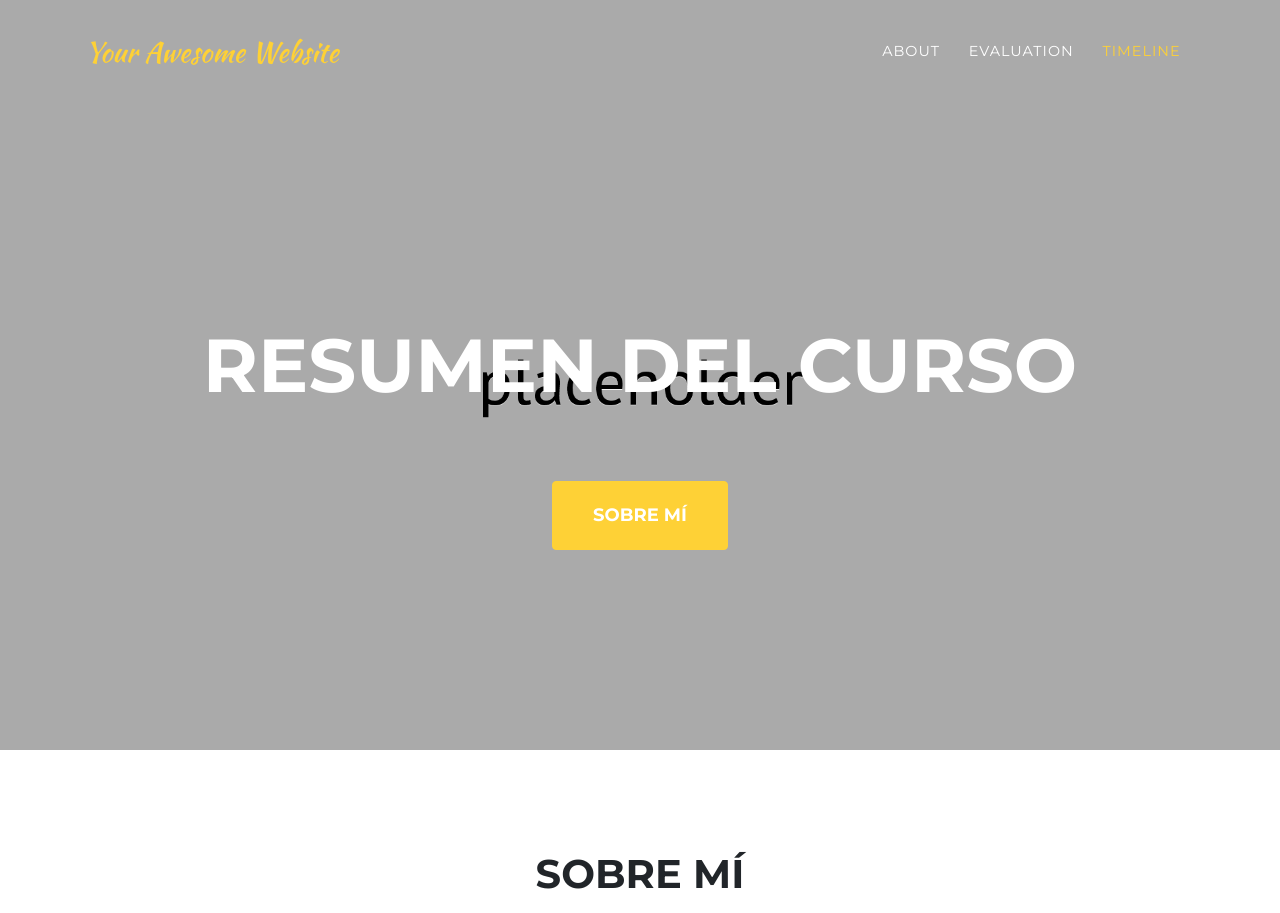
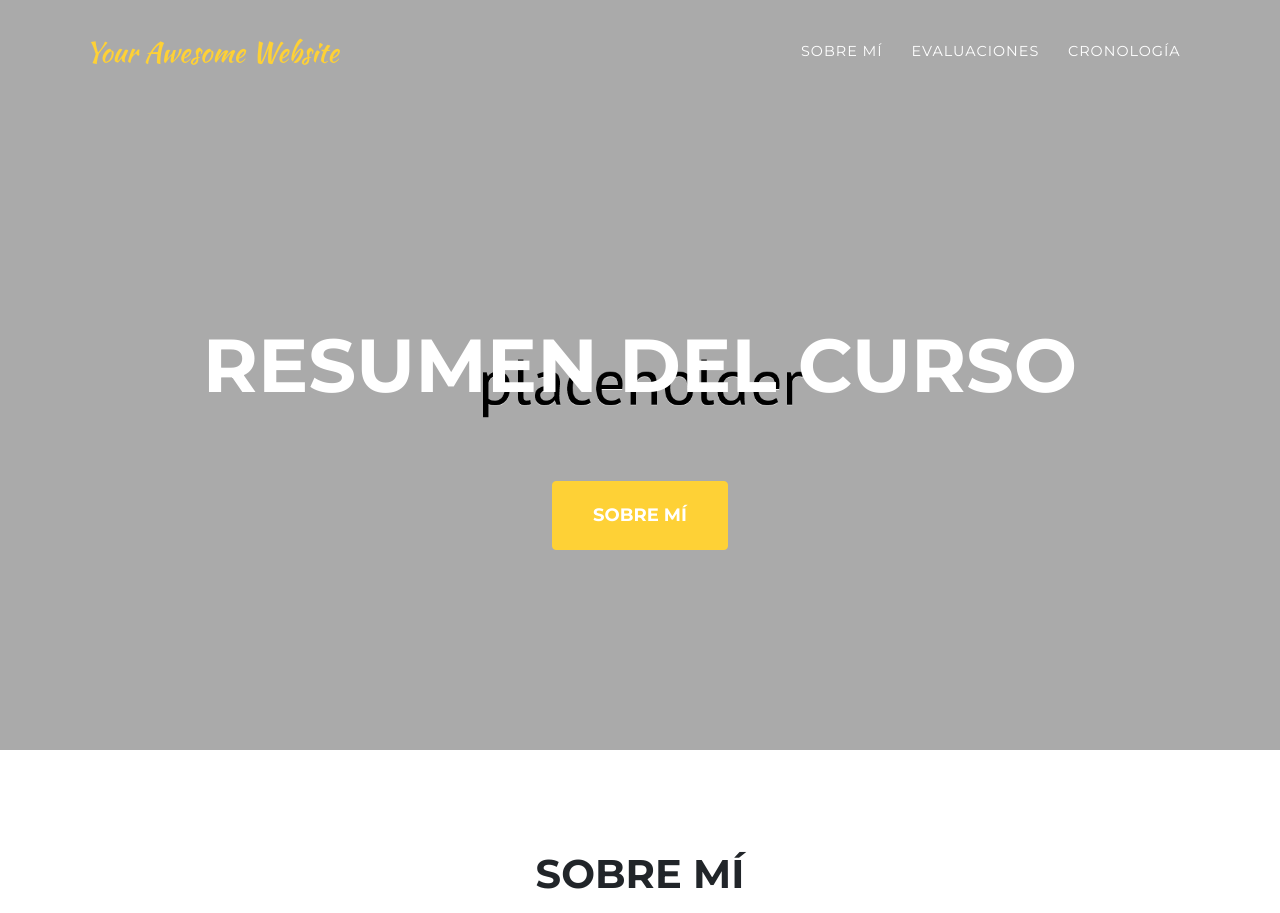
Before and after one commit to javascriptzurbaran/github.ioresumen.io, a Jekyll site: the page built from README.md, in a window 1280 px wide. Shown: the top 913 px of the page. Built offline with Jekyll 4.4.1, drawn with Linux system fonts in a browser that asks for light colours; some web fonts are replaced; our own code applies the rules of GitHub Pages for plain Markdown files.

Commit message:
Update navigation.yml

```diff
--- a/_data/navigation.yml
+++ b/_data/navigation.yml
@@ -11,12 +11,12 @@
 # -----------------
 en: &DEFAULT_EN
   nav:
-    - title: "About"
-      section: about
-    - title: "Evaluation"
-      section: evaluation
-    - title: "Timeline"
-      section: timeline
+    - title: "Sobre mí"
+      section: sobre mi
+    - title: "Evaluaciones"
+      section: evaluaciones
+    - title: "Cronología"
+      section: cronología
 
 en-US:
   <<: *DEFAULT_EN
```
